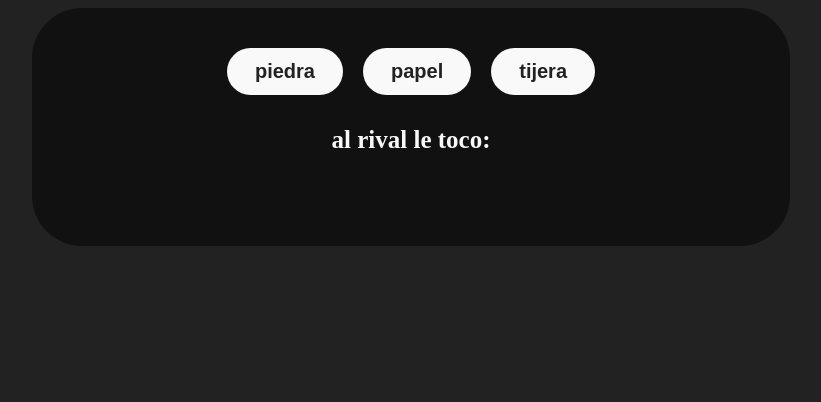
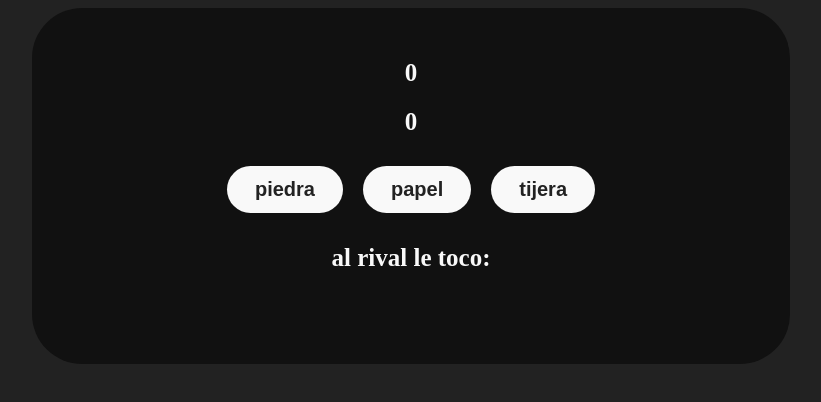
Before and after one commit to JoaquinRodriguez04/piedra-papel-tijera, a plain HTML site: page index.html in a window 1280 px wide. Shown: the whole page, without its empty margins (229-1050 px from the left). Drawn offline with Linux system fonts and the light colour scheme.

Commit message:
se modifico el index.html

```diff
--- a/index.html
+++ b/index.html
@@ -10,6 +10,10 @@
 <body>
     <div class="width_container">
         <div class="game_container">
+            <div class="points_container">
+                <h2 id="pointsUser" class="colorUser">0</h2>
+                <h2 id="pointsIa" class="colorIa">0</h2>
+            </div>
             <div class="btn_container">
                 <button id="piedra">piedra</button>
                 <button id="papel">papel</button>
```
